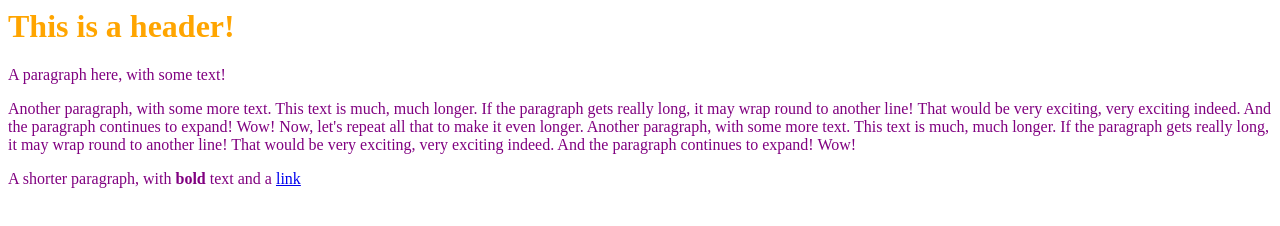
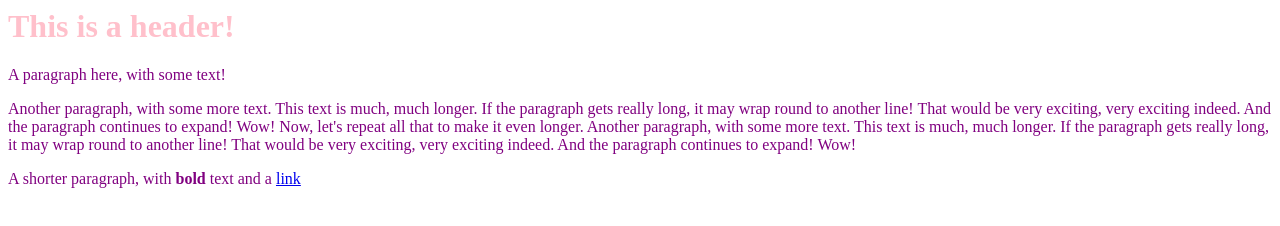
Before and after one commit to agfs-asanchez/agfs-asanchez.github.io, a plain HTML site: page index.html in a window 1280 px wide. Drawn offline with Linux system fonts and the light colour scheme.

Commit message:
Update style.css

```diff
--- a/style.css
+++ b/style.css
@@ -1,2 +1,2 @@
-h1{color: orange;}
+h1{color: pink;}
 p {color: purple ;}
```
